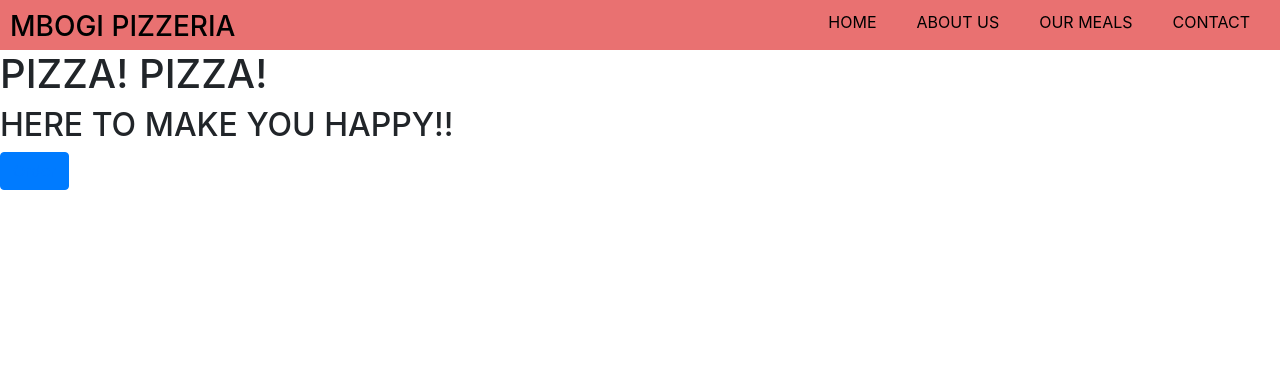
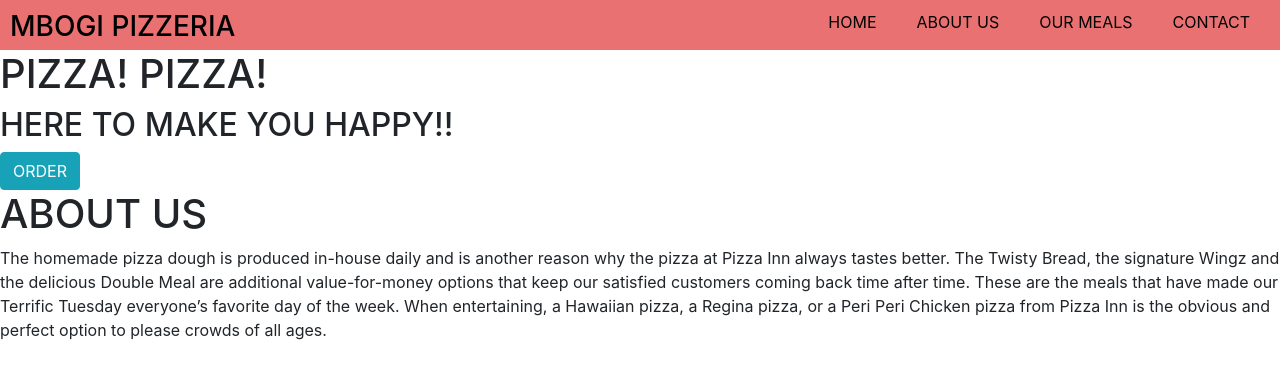
Before and after one commit to Kabu1/mbogipizzeria, a plain HTML site: page index.html in a window 1280 px wide. Drawn offline with nearby package versions, Linux system fonts and the light colour scheme.

Commit message:
AAdd about us section

```diff
--- a/index.html
+++ b/index.html
@@ -25,11 +25,20 @@
             <div class="homeheading">
                 <h1>PIZZA! PIZZA!</h1>
                 <h2>HERE TO MAKE YOU HAPPY!!</h2>
+                <button type="button" class="btn btn-info"><a href="#meals"></a>ORDER</button>
+
             </div>
+
         </div>
-        <div class="scroll">
-            <button type="button" class="btn btn-primary">  <a href="#meals"> Order</a></button>
-        </div>
+
+
+    </section>
+    <section id="about">
+        <h1>ABOUT US</h1>
+        <p>The homemade pizza dough is produced in-house daily and is another reason why the pizza at Pizza Inn always tastes better.
+             The Twisty Bread, the signature Wingz and the delicious Double Meal are additional value-for-money options that keep our satisfied customers coming back time after time.
+            These are the meals that have made our Terrific Tuesday everyone’s favorite day of the week. When entertaining, a Hawaiian pizza, a Regina pizza, or a Peri Peri Chicken pizza from Pizza Inn is the obvious and perfect option to please crowds of all ages.   </p>
+
     </section>
 </body>
 </html>
```
